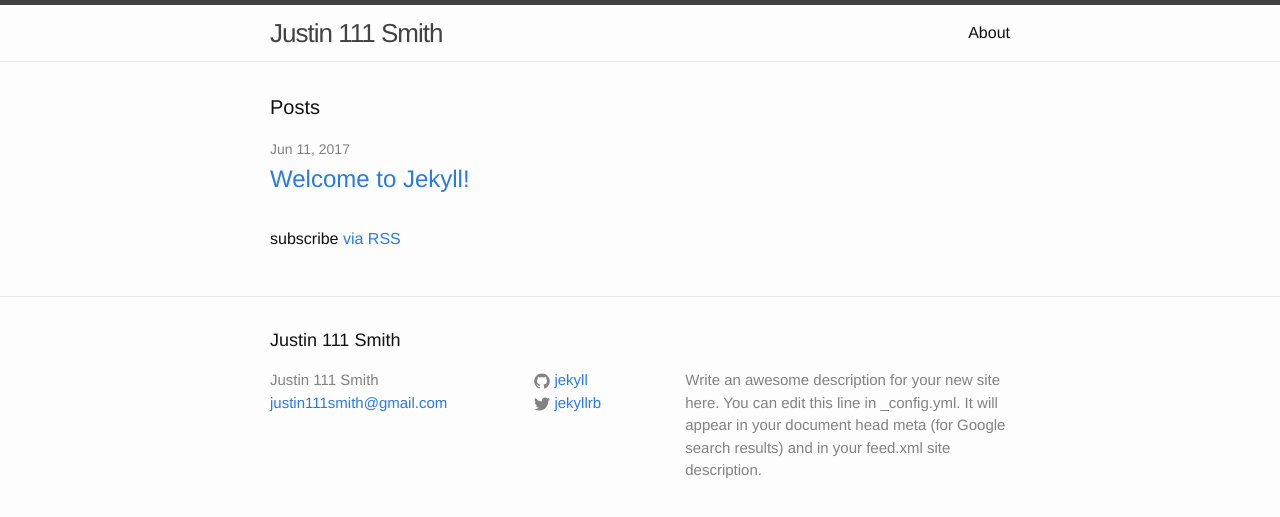
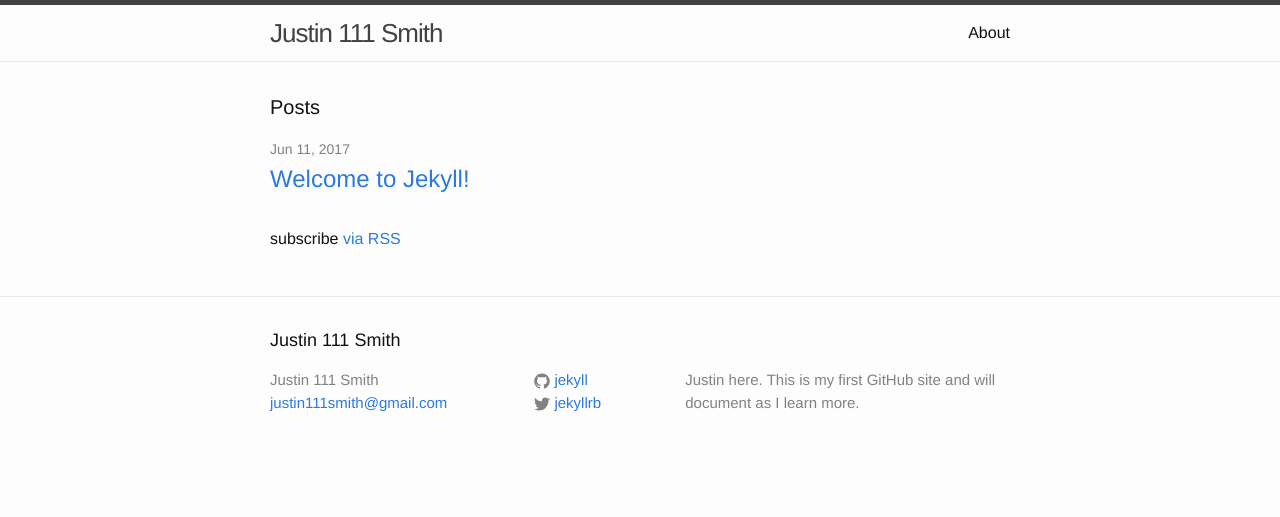
Before and after one commit to justin111smith/justin111smith.github.io, a Jekyll site: the page built from index.html, in a window 1280 px wide. Shown: the top 517 px of the page. Built offline with Jekyll 4.4.1, drawn with Linux system fonts in a browser that asks for light colours.

Commit message:
description update

```diff
--- a/_config.yml
+++ b/_config.yml
@@ -9,9 +9,7 @@
 title: Justin 111 Smith
 email: justin111smith@gmail.com
 description: > # this means to ignore newlines until "baseurl:"
-  Write an awesome description for your new site here. You can edit this
-  line in _config.yml. It will appear in your document head meta (for
-  Google search results) and in your feed.xml site description.
+ Justin here.  This is my first GitHub site and will document as I learn more.
 baseurl: "" # the subpath of your site, e.g. /blog
 url: "http://yourdomain.com" # the base hostname & protocol for your site
 twitter_username: jekyllrb
```
